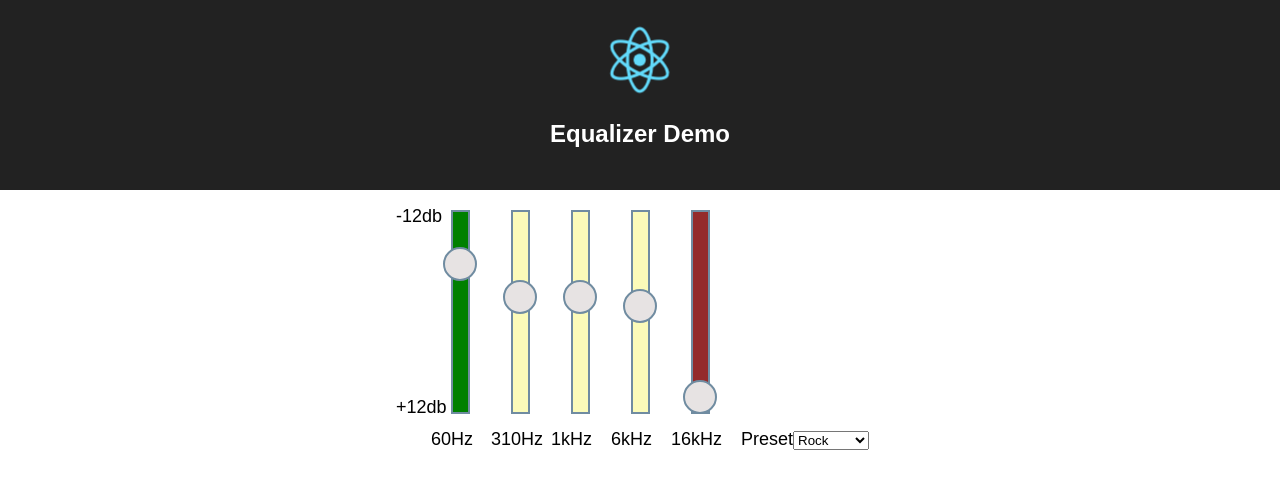
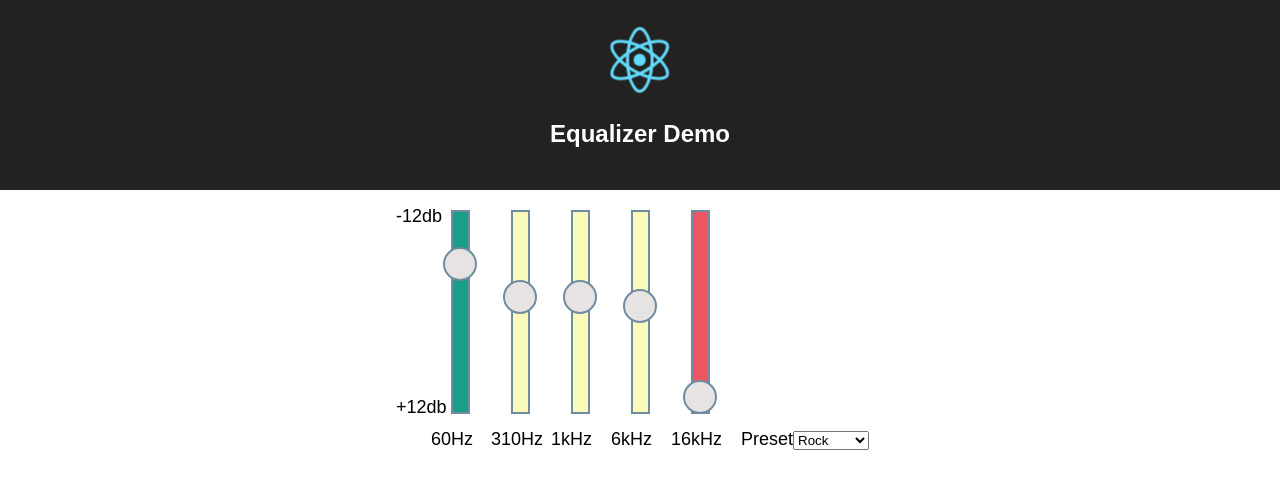
Before and after one commit to skainth/equalizer, a React (Create React App) app: page / in a window 1280 px wide. Shown: the top 484 px of the page. Built offline with nearby package versions, Linux system fonts and the light colour scheme.

Commit message:
change slider colors, adding animation to slider changes

```diff
--- a/src/components/SKSlider/index.css
+++ b/src/components/SKSlider/index.css
@@ -20,6 +20,7 @@
     margin-left: 20px;
     border: solid 2px #708ca1;
     background-color: #e2e58a;
+    transition: background-color 0.3s ease-out;
 }
 
 .handle {
@@ -30,6 +31,8 @@
     border-radius: 33px;
     left: -10px;
     position: relative;
+    -webkit-transition: top 0.3s ease-out;
+    transition: top 0.3s ease-out;
 }
 
 .slider-wrapper {
--- a/src/components/SKSlider/index.js
+++ b/src/components/SKSlider/index.js
@@ -27,12 +27,12 @@ class Slider extends PureComponent{
   getSliderColor(percentage){
     let sliderColor = 'red';
     if(percentage < 0.4){
-      sliderColor = 'green';
+      sliderColor = '#17a086';
     }else{
       if(percentage < 0.7){
         sliderColor = '#f5f54b63';
       }else{
-        sliderColor = '#942b2b';
+        sliderColor = '#ed5562';
       }
     }
     return sliderColor;
```
